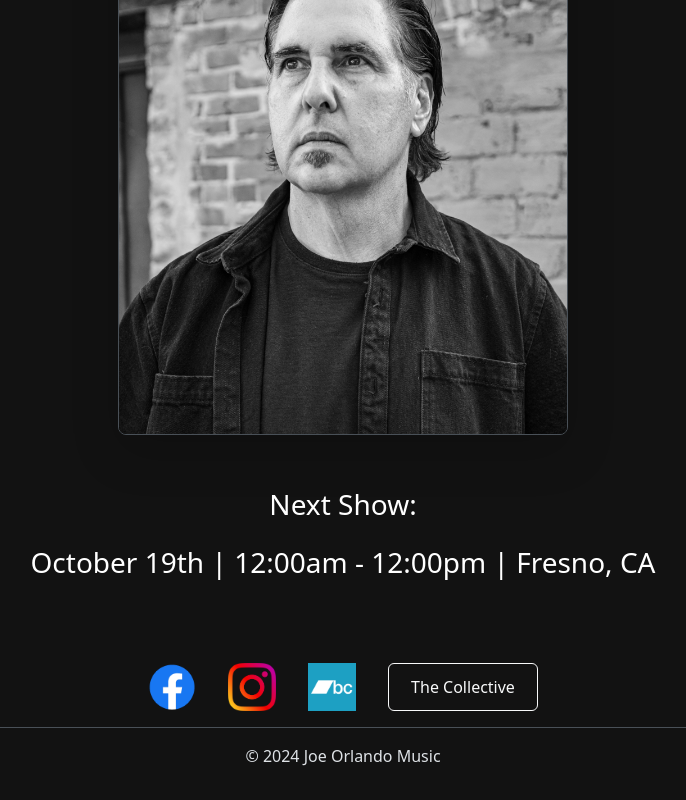
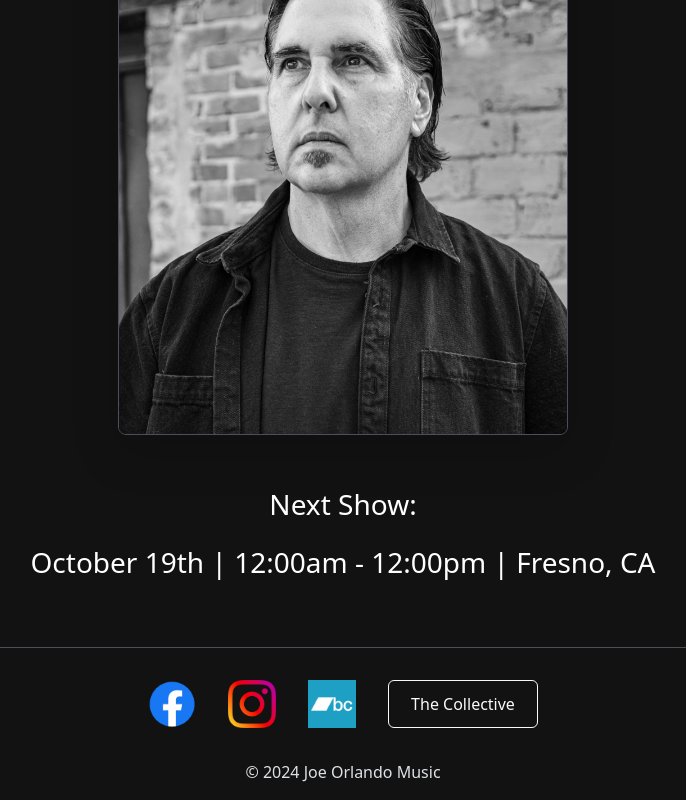
Before and after one commit to Robertjo97/JoeOrlandoMusic, a React (Vite) app: page / in a window 1280 px wide. Shown: the part 241-1041 px from the top of the page, without its empty margins (297-983 px from the left). Built offline with nearby package versions, Linux system fonts and the light colour scheme.

Commit message:
modify footer

```diff
--- a/src/Home/Home.jsx
+++ b/src/Home/Home.jsx
@@ -1,7 +1,6 @@
 import NavBar from "../components/Navbar";
 import Hero from "./Hero";
 import Image from "./Image";
-import Socials from "./Socials";
 import Footer from "../components/Footer";
 import "./Home.css";
 
@@ -11,7 +10,6 @@ const Home = () => {
       <NavBar />
       <Image />
       <Hero />
-      <Socials />
       <Footer />
     </div>
   );
--- a/src/components/Footer.css
+++ b/src/components/Footer.css
@@ -6,4 +6,5 @@
 
 .footer-container p {
   margin:0;
+  padding-top: 1rem;
 }
--- a/src/components/Footer.jsx
+++ b/src/components/Footer.jsx
@@ -1,9 +1,50 @@
 import "./Footer.css";
+import facebook from "../assets/socialmedia/fb.png";
+import instagram from "../assets/socialmedia/insta.png";
+import bandcamp from "../assets/socialmedia/bc.png";
+import collectivefb from "../assets/socialmedia/Snap1.png";
 
 const Footer = () => {
   return (
     <div className="footer-container border-top">
       <footer>
+        <div className="socials">
+          <ul className="p-0 m-0">
+            <li>
+              <a href="http://www.facebook.com/JoeOrlandoMusician">
+                <img
+                  className="icons"
+                  src={facebook}
+                  alt="Joe Orlando Musician facebook link"
+                ></img>
+              </a>
+            </li>
+            <li>
+              <a href="https://www.instagram.com/joeorlandomusic/">
+                <img
+                  className="icons"
+                  src={instagram}
+                  alt="Instagram link"
+                ></img>
+              </a>
+            </li>
+            <li>
+              <a href="https://lando-music7.bandcamp.com/releases">
+                <img className="icons" src={bandcamp} alt="Bandcamp link"></img>
+              </a>
+            </li>
+            <li>
+              <a href="https://www.facebook.com/LandoCollective">
+                <button
+                  type="button"
+                  className="collective-container btn btn-outline-light"
+                >
+                  The Collective
+                </button>
+              </a>
+            </li>
+          </ul>
+        </div>
         <p>© 2024 Joe Orlando Music</p>
       </footer>
     </div>
```
